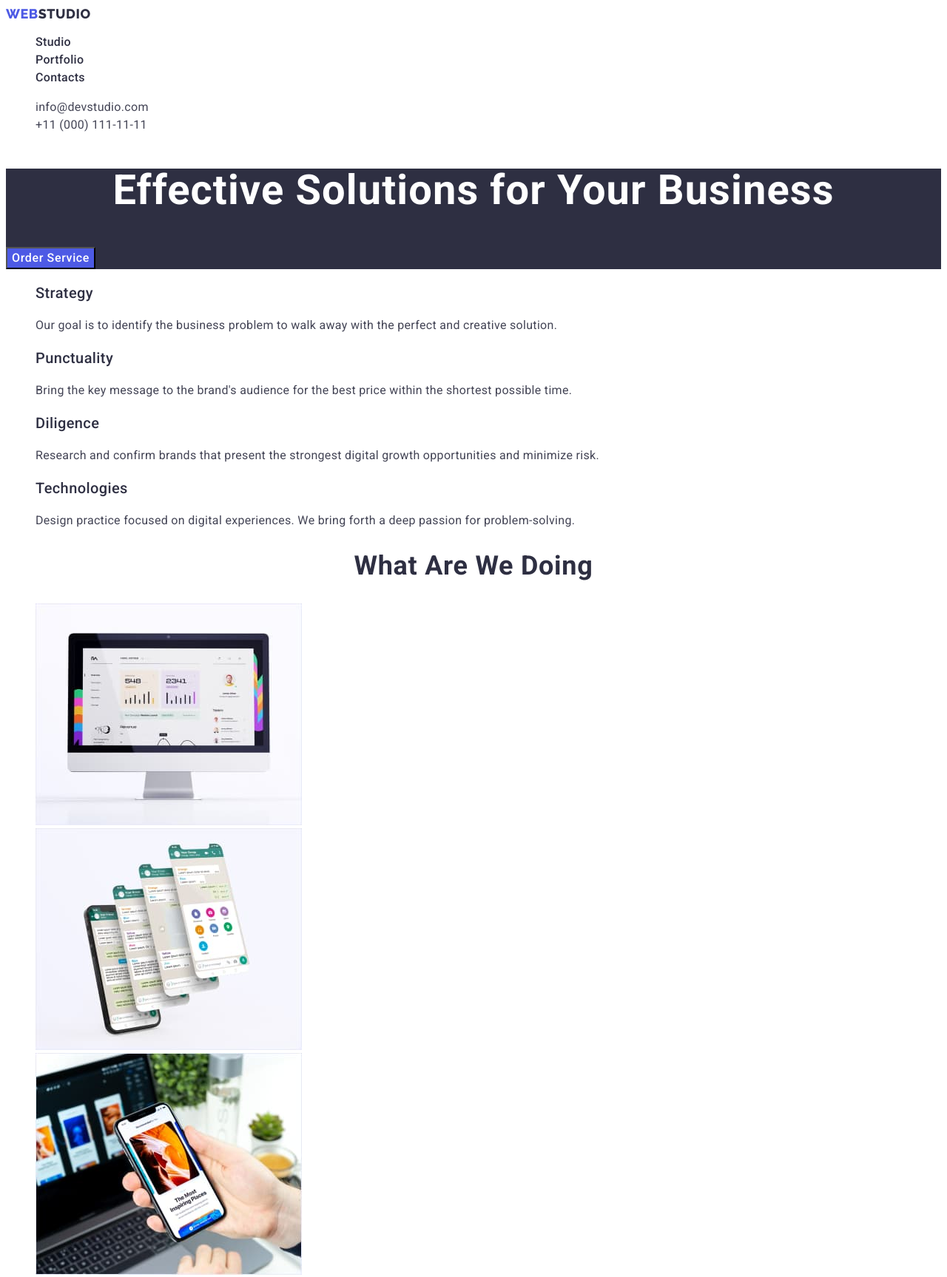
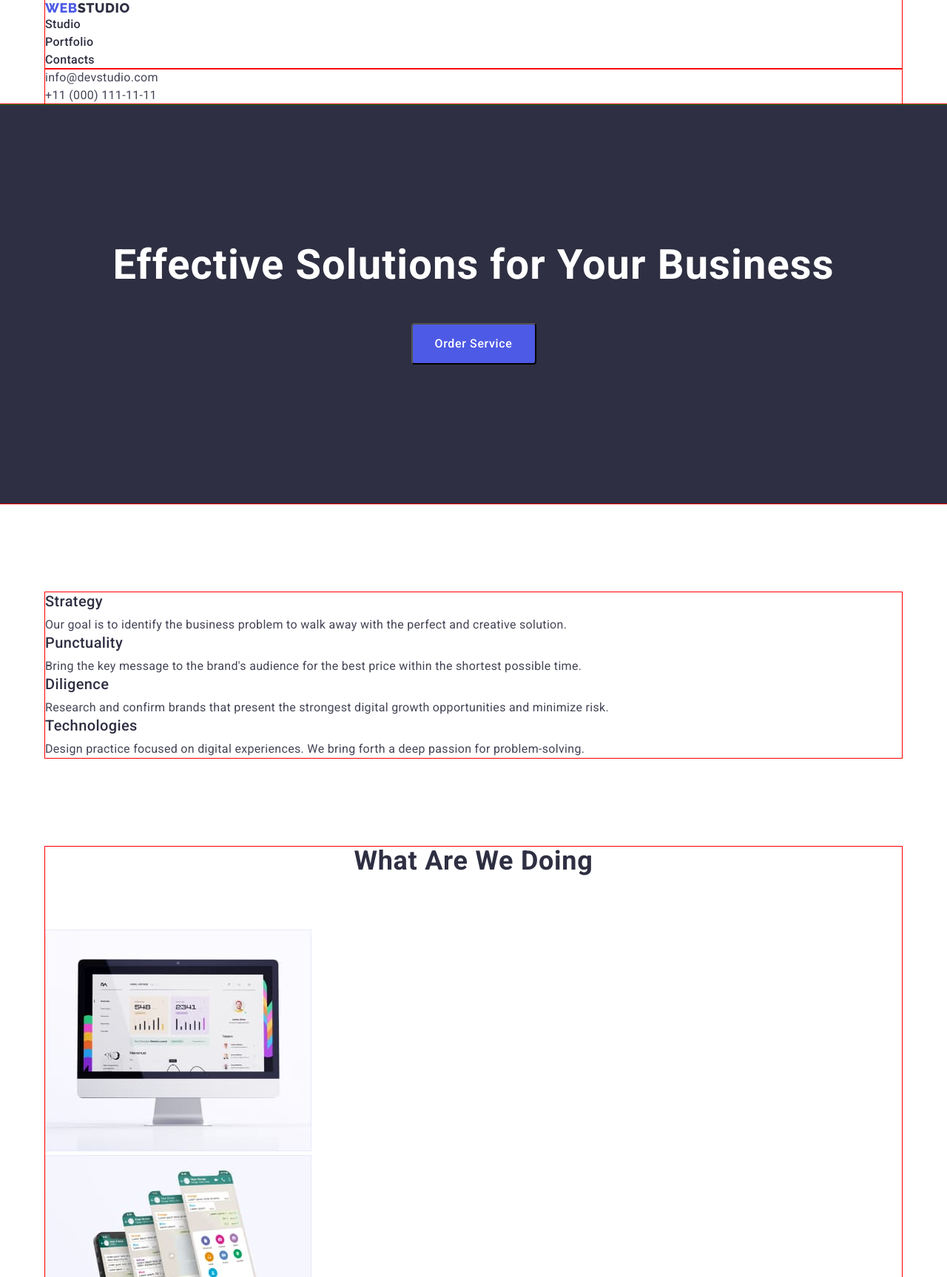
Before and after one commit to Artchem/goit-markup-hw-03, a plain HTML site: page index.html in a window 1280 px wide. Shown: the top 1727 px of the page at 74% size. Drawn offline with nearby package versions, Linux system fonts and the light colour scheme.

Commit message:
Геометрия index.html

```diff
--- a/css/style.css
+++ b/css/style.css
@@ -1,3 +1,12 @@
+html {
+  box-sizing: border-box;
+}
+*,
+*::before,
+*::after {
+  box-sizing: inherit;
+}
+
 :root {
   --primary-text-color: #434455;
   --title-text-color: #2e2f42;
@@ -16,12 +25,21 @@ body {
   font-family: "Roboto", sans-serif;
   /*font-size: 16px;
   line-height: 1.5;*/
+  margin: 0;
 }
 .list {
+  padding: 0;
+  margin: 0;
   list-style: none;
 }
 .link {
   text-decoration: none;
+}
+.container {
+  margin-left: auto;
+  margin-right: auto;
+  width: 1158px;
+  outline: 1px solid red;
 }
 
 /*цвет основного текста
@@ -30,6 +48,10 @@ SLATE #434455*/
 NAVY BLUE #2E2F42*/
 /*цвет белый #FFFFFF*/
 /* акцент и лого  #4D5AE5*/
+
+.page-header {
+  outline: 1px solid green;
+}
 
 .logo {
   color: var(--accent-color);
@@ -81,14 +103,22 @@ NAVY BLUE #2E2F42*/
 
 /*Hero*/
 .hero {
+  outline: 1px solid red;
+  margin-top: 0;
+  margin-bottom: 120px;
+  padding-top: 188px;
+  padding-bottom: 188px;
+  text-align: center;
   background-color: var(--dark-bg);
 }
 .hero-title {
+  margin-top: 0;
+  margin-bottom: 48px;
+
   color: white;
   font-weight: 700;
   font-size: 56px;
   line-height: 1.07;
-  text-align: center;
   letter-spacing: 0.02em;
 }
 
@@ -104,25 +134,58 @@ NAVY BLUE #2E2F42*/
 }
 
 /*Features*/
+.feature-list {
+  margin-top: 0;
+  margin-bottom: 120px;
+}
 .feature-title {
+  margin-top: 0;
+  margin-bottom: 8px;
+
   color: var(--title-text-color);
+
   font-weight: 500;
   font-size: 20px;
   line-height: 1.2;
   letter-spacing: 0.02em;
 }
 .feature-text {
+  margin-top: 0;
+  margin-bottom: 0;
+
   font-weight: 400;
   font-size: 16px;
   line-height: 1.5;
   letter-spacing: 0.02em;
 }
 
+/*What are we doing*/
+.page-example {
+  margin-top: 0;
+  margin-bottom: 120px;
+}
+.example-title {
+  margin-top: 0;
+  margin-bottom: 72px;
+}
+
 /*Our Team*/
 .section-team {
+  margin-top: 0;
+  margin-bottom: 0;
+  padding: 120px;
+
   background-color: var(--cloud-bg);
 }
+.our-team {
+  margin-top: 0;
+  margin-bottom: 72px;
+}
+
 .team-title {
+  margin-top: 0;
+  margin-bottom: 8px;
+
   font-weight: 500;
   font-size: 20px;
   line-height: 1.2;
@@ -130,10 +193,14 @@ NAVY BLUE #2E2F42*/
   letter-spacing: 0.02em;
   color: var(--title-text-color);
 }
-.team-item {
+.team-card {
+  margin-top: 0;
+  margin-bottom: 0;
   background-color: var(--button-text-primary);
 }
 .team-text {
+  margin-top: 0;
+  margin-bottom: 0;
   font-size: 16px;
   line-height: 1.5;
   text-align: center;
@@ -142,6 +209,12 @@ NAVY BLUE #2E2F42*/
 
 /*button*/
 .button {
+  /*display: inline-block;*/
+  width: 169px;
+  height: 56px;
+  align-items: center;
+  border-radius: 4px;
+  padding: 16 32;
   font-family: inherit;
   font-size: 16px;
   line-height: 1.5;
--- a/index.html
+++ b/index.html
@@ -11,10 +11,18 @@
       href="https://fonts.googleapis.com/css2?family=Raleway:wght@800&family=Roboto:wght@400;500;700;900&display=swap"
       rel="stylesheet"
     />
+    <link
+      rel="stylesheet"
+      href="https://cdnjs.cloudflare.com/ajax/libs/modern-normalize/1.1.0/modern-normalize.min.css"
+      integrity="sha512-wpPYUAdjBVSE4KJnH1VR1HeZfpl1ub8YT/NKx4PuQ5NmX2tKuGu6U/JRp5y+Y8XG2tV+wKQpNHVUX03MfMFn9Q=="
+      crossorigin="anonymous"
+      referrerpolicy="no-referrer"
+    />
     <link rel="stylesheet" href="./css/style.css" />
   </head>
   <body>
-    <header>
+    <header class="page-header">
+      <div class="container">
         <nav class="nav">
           <a href="./index.html" class="logo link"
             >Web<span class="logo-header">Studio</span></a
@@ -27,7 +35,9 @@
             <li><a href="" class="nav-link link">Contacts</a></li>
           </ul>
         </nav>
+      </div>
 
+      <div class="container">
         <address class="nav-address">
           <ul class="list">
             <li>
@@ -42,6 +52,7 @@
             </li>
           </ul>
         </address>
+      </div>
     </header>
 
     <main>
@@ -53,13 +64,14 @@
 
       <!--Features-->
       <section class="section">
+        <div class="container">
           <h2 hidden class="section-title">Features</h2>
           <ul class="feature-list list">
             <li>
               <h3 class="feature-title">Strategy</h3>
               <p class="feature-text">
-              Our goal is to identify the business problem to walk away with the
-              perfect and creative solution.
+                Our goal is to identify the business problem to walk away with
+                the perfect and creative solution.
               </p>
             </li>
             <li>
@@ -84,11 +96,13 @@
               </p>
             </li>
           </ul>
+        </div>
       </section>
 
       <!--What are we doing-->
-      <section class="section">
-        <h2 class="section-title">What are we doing</h2>
+      <section class="section page-example">
+        <div class="container">
+          <h2 class="section-title example-title">What are we doing</h2>
           <ul class="list">
             <li>
               <img
@@ -112,13 +126,15 @@
               />
             </li>
           </ul>
+        </div>
       </section>
 
       <!--Our Team-->
       <section class="section-team">
-        <h2 class="section-title">Our Team</h2>
+        <h2 class="section-title our-team">Our Team</h2>
+        <div class="container">
           <ul class="team-list list">
-          <li class="team-item">
+            <li class="team-card">
               <img
                 src="./images/mark_guerrero.jpg"
                 alt="Mark Guerrero"
@@ -127,12 +143,12 @@
               <h3 class="team-title">Mark Guerrero</h3>
               <p class="team-text">Product Designer</p>
             </li>
-          <li class="team-item">
+            <li class="team-card">
               <img src="./images/tom_ford.jpg" alt="Tom Ford" width="264" />
               <h3 class="team-title">Tom Ford</h3>
               <p class="team-text">Frontend Developer</p>
             </li>
-          <li class="team-item">
+            <li class="team-card">
               <img
                 src="./images/camila_garcia.jpg"
                 alt="Camila Garcia"
@@ -141,7 +157,7 @@
               <h3 class="team-title">Camila Garcia</h3>
               <p class="team-text">Marketing</p>
             </li>
-          <li class="team-item">
+            <li class="team-card">
               <img
                 src="./images/daniel_wilson.jpg"
                 alt="Daniel Wilson"
@@ -151,6 +167,7 @@
               <p class="team-text">UI Designer</p>
             </li>
           </ul>
+        </div>
       </section>
     </main>
 
```
Also changed, not shown: portfolio.html (+7 -0 lines). Lines whose indentation alone changed are shown as unchanged.
